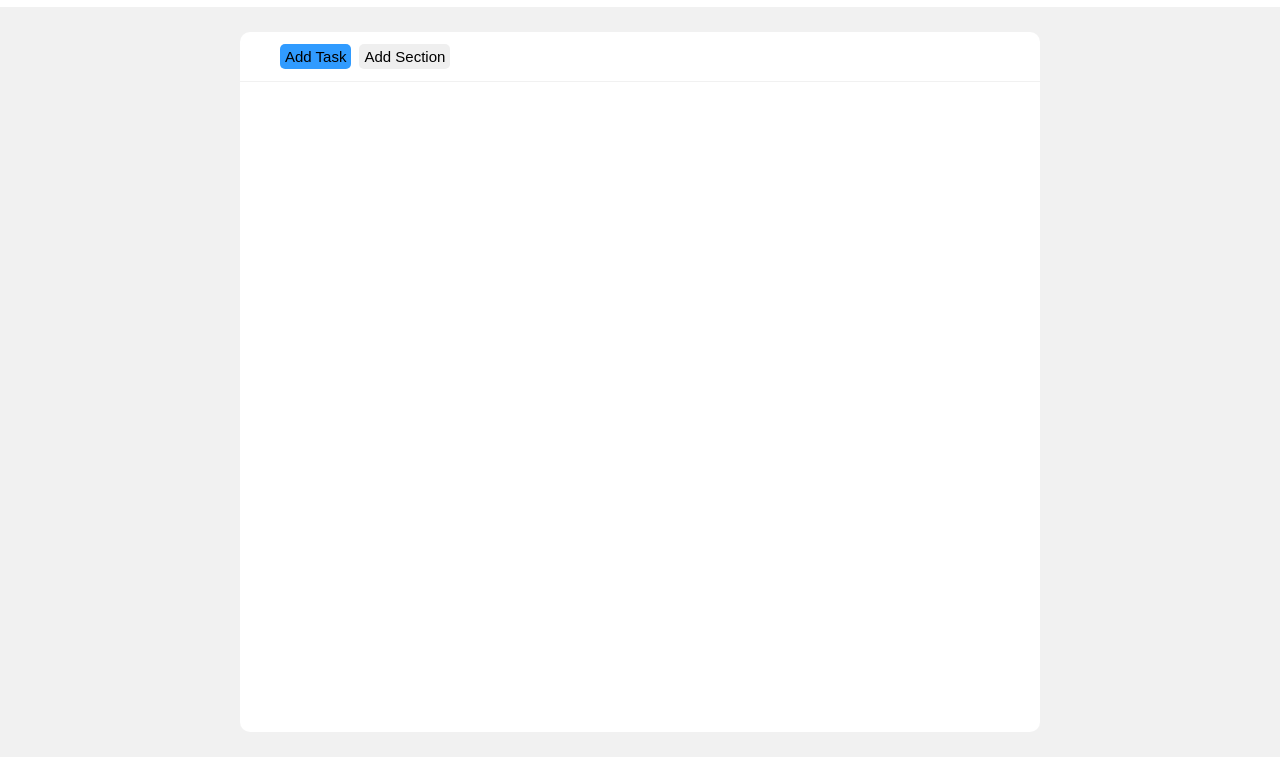
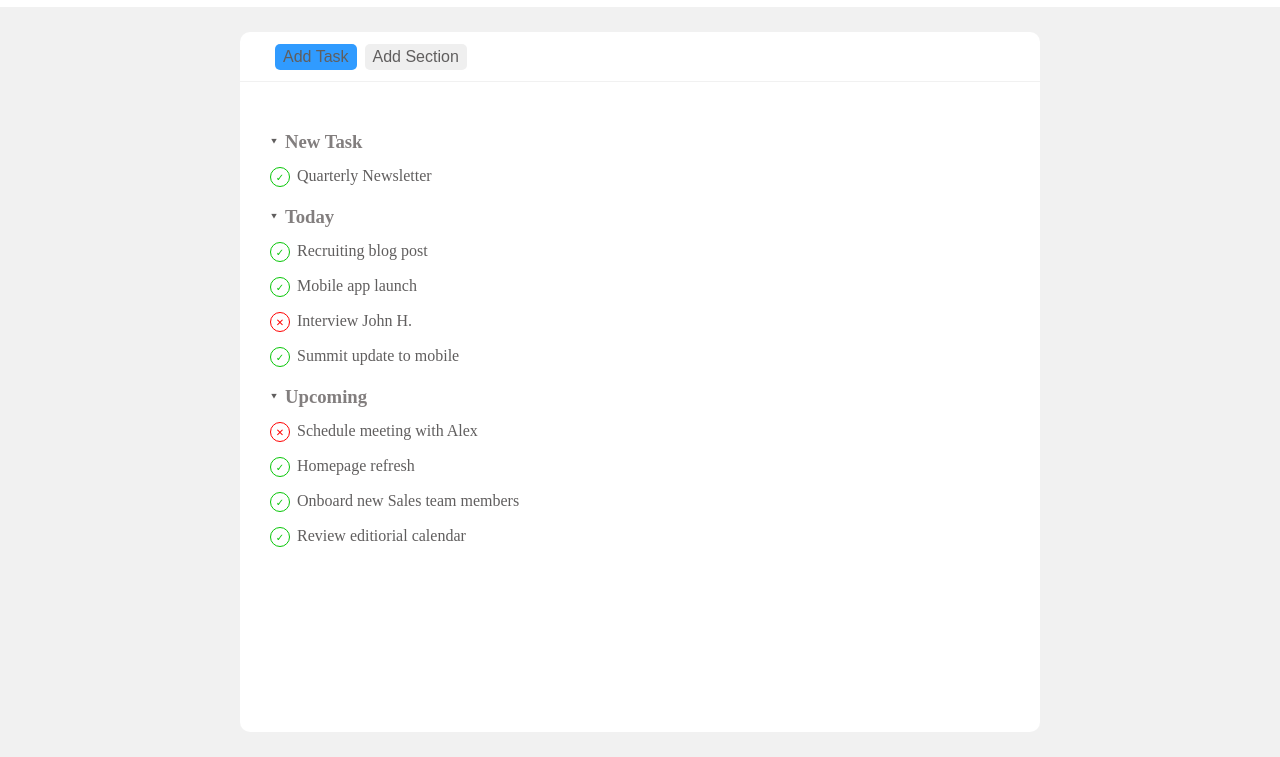
Before and after one commit to davimut/html-css-toboolist, a plain HTML site: page index.html in a window 1280 px wide. Shown: the part 70-827 px from the top of the page. Drawn offline with Linux system fonts and the light colour scheme.

Commit message:
add: lista task + personalizzazione cecklist

```diff
--- a/css/app.css
+++ b/css/app.css
@@ -3,6 +3,10 @@
     margin: 0;
     box-sizing: border-box;
     padding: 0;
+}
+
+ul , li {
+    list-style: none; padding: 0; margin: 0;
 }
 body {
     background-color: rgb(241, 241, 241);
@@ -33,26 +37,80 @@ main{
 }
 .bottoni_container {
     padding: 10px;
-
     height: 50px;
     border-bottom: 1px solid  rgb(241, 241, 241);
 }
 
 .bottoni_container > button {
+    color: rgb(96, 94, 94);
     font-weight: 1px;
-    padding: 5px;
-    font-size: 15px;
+    padding: 5px 8px;
+    font-size: 16px;
     margin: 2px;
     border-style: none;
-    height: 25px;
+    height: 26px;
     border-radius: 5px;
     line-height: 10px;
+}
+
+.add_task {
+    background-color: rgb(48, 155, 255)
 }
 
 .add_section:hover ,.add_task:hover {
     background-color: rgba(0, 0, 0, 0.123);color: white;
 }
 
-.add_task {
-    background-color: rgb(48, 155, 255)
+
+.lista_task { color: rgb(96, 94, 94);
+    padding: 30px;
 }
+
+.lista_task > * {vertical-align: middle;}
+
+.lista_task h3 {
+    vertical-align: auto;
+    display: inline-block;
+    line-height: 10px;
+    margin-top: 10px;
+    color: rgb(130, 126, 126);
+}
+
+.lista_task ul , li {margin-top: 15px;}
+
+
+.freccia{margin-right: 3px;
+    vertical-align: 3px;
+    font-size:10px;
+}
+
+.verified {
+    text-align: center ;
+    display: inline-block;
+    width: 20px;
+    height: 20px;
+    margin-right: 3px;
+    color: rgb(7, 198, 7);
+    border-radius: 50% ;
+    border: 1px solid rgb(7, 198, 7);
+    text-align: center;
+    line-height:  20px;
+    font-size: 10px;
+    vertical-align: auto;
+}
+
+
+.croce {
+    text-align: center ;
+    display: inline-block;
+    width: 20px;
+    height: 20px;
+    margin-right: 3px;
+    color: red;
+    border-radius: 50% ;
+    border: 1px solid red;
+    text-align: center;
+    line-height:  20px;
+    font-size: 10px;
+    vertical-align: auto;
+}
--- a/index.html
+++ b/index.html
@@ -13,10 +13,38 @@
 <main>
     <div class="container card">
         <div class="bottoni_container">
-            <button class="add_task" style="margin-left: 30px;">Add Task</button>
+            <button class="add_task" style="margin-left: 25px;">Add Task</button>
             <button class="add_section">Add Section</button>
         </div>
+        <div class="lista_task">
+        <ul>
+            <li><span class="freccia">&#x2BC6;</span> <h3>New Task</h3>
+                <ul>
+                   <li>
+                   <span class="verified">&#10003;</span>  Quarterly Newsletter
+                   </li>
+                </ul>
+            </li>
+            <li><span class="freccia">&#x2BC6</span> <h3>Today</h3>
+                <ul>
+                    <li><span class="verified">&#10003;</span> Recruiting blog post</li>
+                    <li><span class="verified">&#10003;</span> Mobile app launch</li>
+                    <li><span class="croce">&#10005;</span> Interview John H.</li>
+                    <li><span class="verified">&#10003;</span> Summit update to mobile</li>
+                </ul>
+            </li>
+            <li><span class="freccia">&#x2BC6;</span> <h3>Upcoming</h3>
+                <ul>
+                    <li><span class="croce">&#10005;</span> Schedule meeting with Alex</li>
+                    <li><span class="verified">&#10003;</span> Homepage refresh </li>
+                    <li><span class="verified">&#10003;</span> Onboard new Sales team members</li>
+                    <li><span class="verified">&#10003;</span> Review editiorial calendar</li>
+                </ul>
+            </li>
+        </ul>
+        </div>
     </div>
+
 </main>
 </body>
 </html>
```
